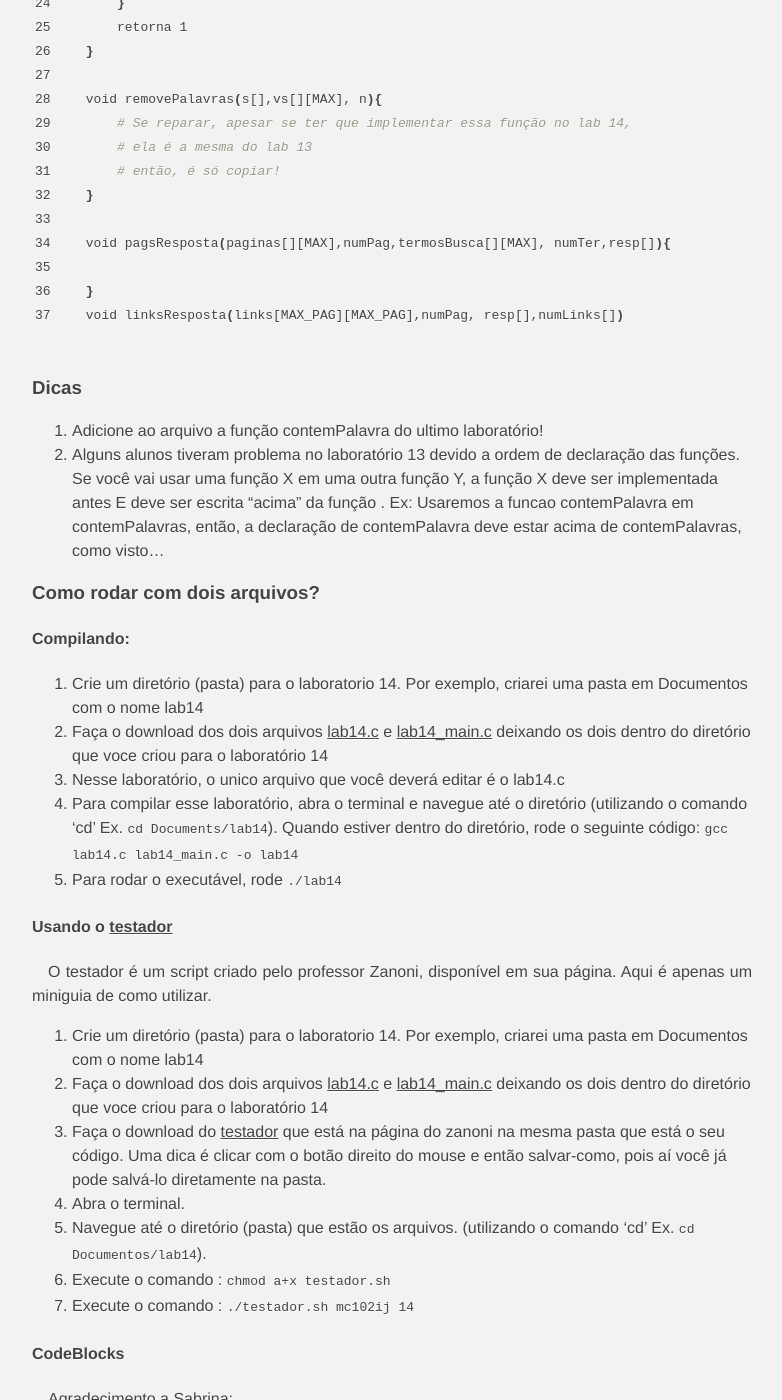
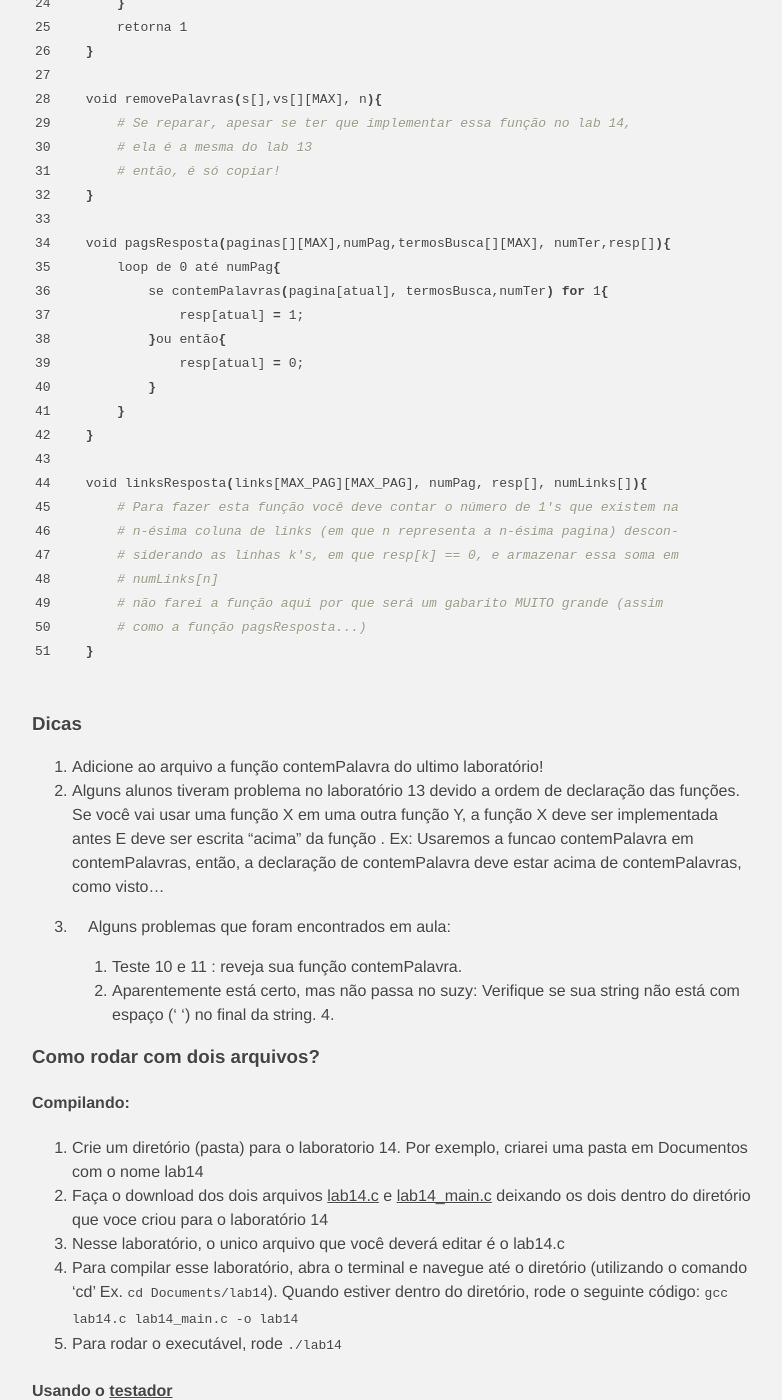
Before and after one commit to faciolihenrique/henriquefacioli.github.io, a Jekyll site: the page built from else/mc102/1s2016/pseudo14.md, in a window 1280 px wide and 1400 px high, scrolled down 839 px. Shown: the whole window, without its empty margins (248-1030 px from the left). Built offline with Jekyll 4.4.1, drawn with Linux system fonts in a browser that asks for light colours; some of the changed text lies outside the part shown.

Commit message:
Terminado lab 14

```diff
--- a/else/mc102/1s2016/pseudo14.md
+++ b/else/mc102/1s2016/pseudo14.md
@@ -42,15 +42,34 @@ anterior: ../
     }
 
     void pagsResposta(paginas[][MAX],numPag,termosBusca[][MAX], numTer,resp[]){
+        loop de 0 até numPag{
+            se contemPalavras(pagina[atual], termosBusca,numTer) for 1{
+                resp[atual] = 1;
+            }ou então{
+                resp[atual] = 0;
+            }
+        }
+    }
 
+    void linksResposta(links[MAX_PAG][MAX_PAG], numPag, resp[], numLinks[]){
+        # Para fazer esta função você deve contar o número de 1's que existem na
+        # n-ésima coluna de links (em que n representa a n-ésima pagina) descon-
+        # siderando as linhas k's, em que resp[k] == 0, e armazenar essa soma em
+        # numLinks[n]
+        # não farei a função aqui por que será um gabarito MUITO grande (assim
+        # como a função pagsResposta...)
     }
-    void linksResposta(links[MAX_PAG][MAX_PAG],numPag, resp[],numLinks[])
 
 {% endhighlight %}
 
 ### Dicas
 1. Adicione ao arquivo a função contemPalavra do ultimo laboratório!
 2. Alguns alunos tiveram problema no laboratório 13 devido a ordem de declaração das funções. Se você vai usar uma função X em uma outra função Y, a função X deve ser implementada antes E deve ser escrita "acima" da função . Ex: Usaremos a funcao contemPalavra em contemPalavras, então, a declaração de contemPalavra deve estar acima de contemPalavras, como visto...
+3. Alguns problemas que foram encontrados em aula:
+
+    1. Teste 10 e 11 : reveja sua função contemPalavra.
+    2. Aparentemente está certo, mas não passa no suzy: Verifique se sua string não está com espaço (' ') no final da string.
+4.
 
 ### Como rodar com dois arquivos?
 
```
